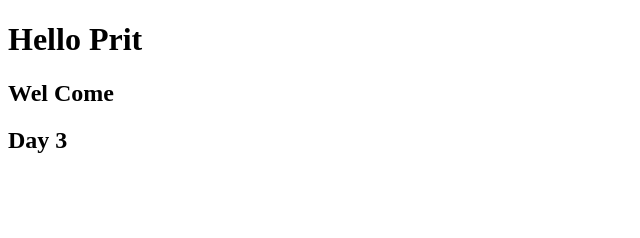
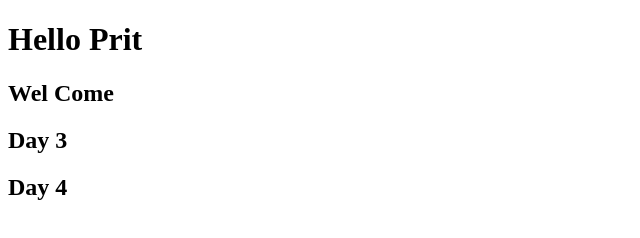
Before and after one commit to prit777/Gitdemo, a plain HTML site: page index.html in a window 1280 px wide. Shown: the full height of the page, 0-640 px from the left. Drawn offline with Linux system fonts and the light colour scheme.

Commit message:
Update index.html

```diff
--- a/index.html
+++ b/index.html
@@ -9,5 +9,6 @@
     <h1>Hello Prit</h1>
     <h2>Wel Come</h2>
     <h2>Day 3</h2>
+    <h2>Day 4</h2>
 </body>
 </html>
```
